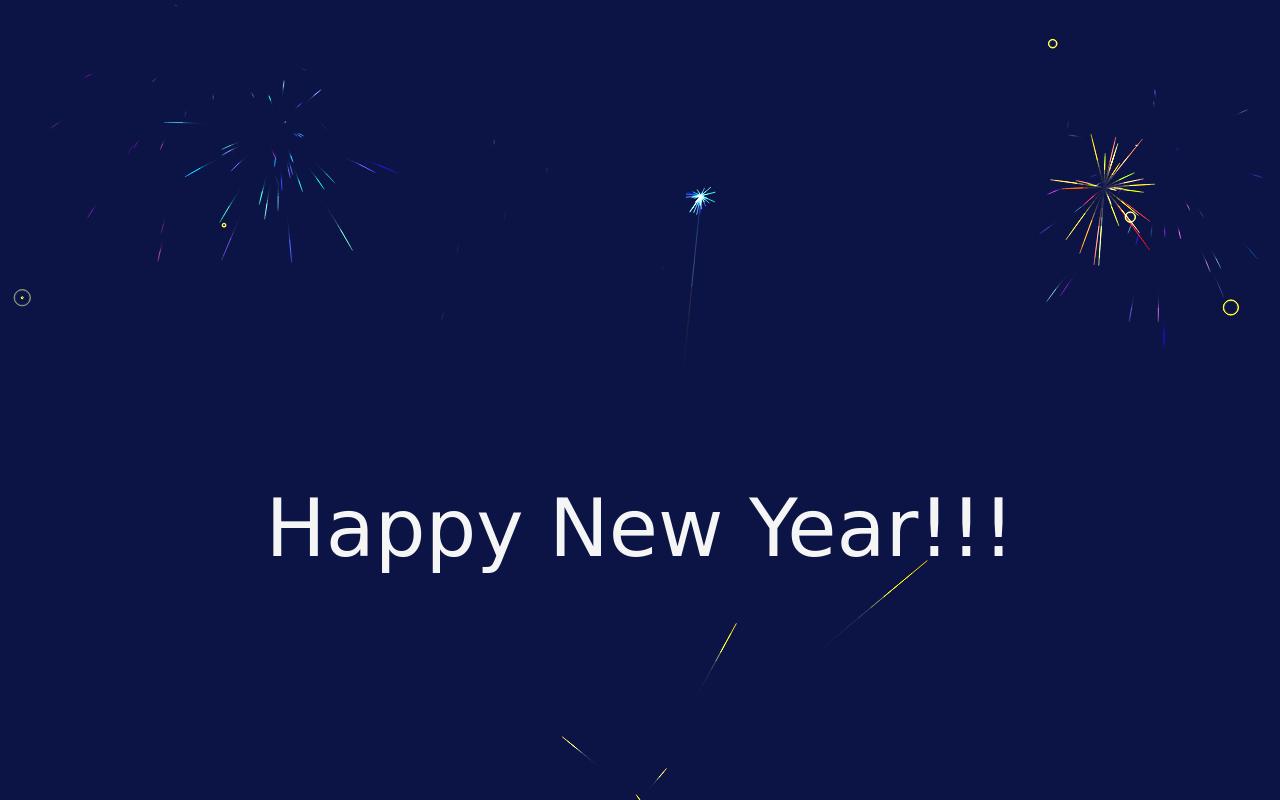
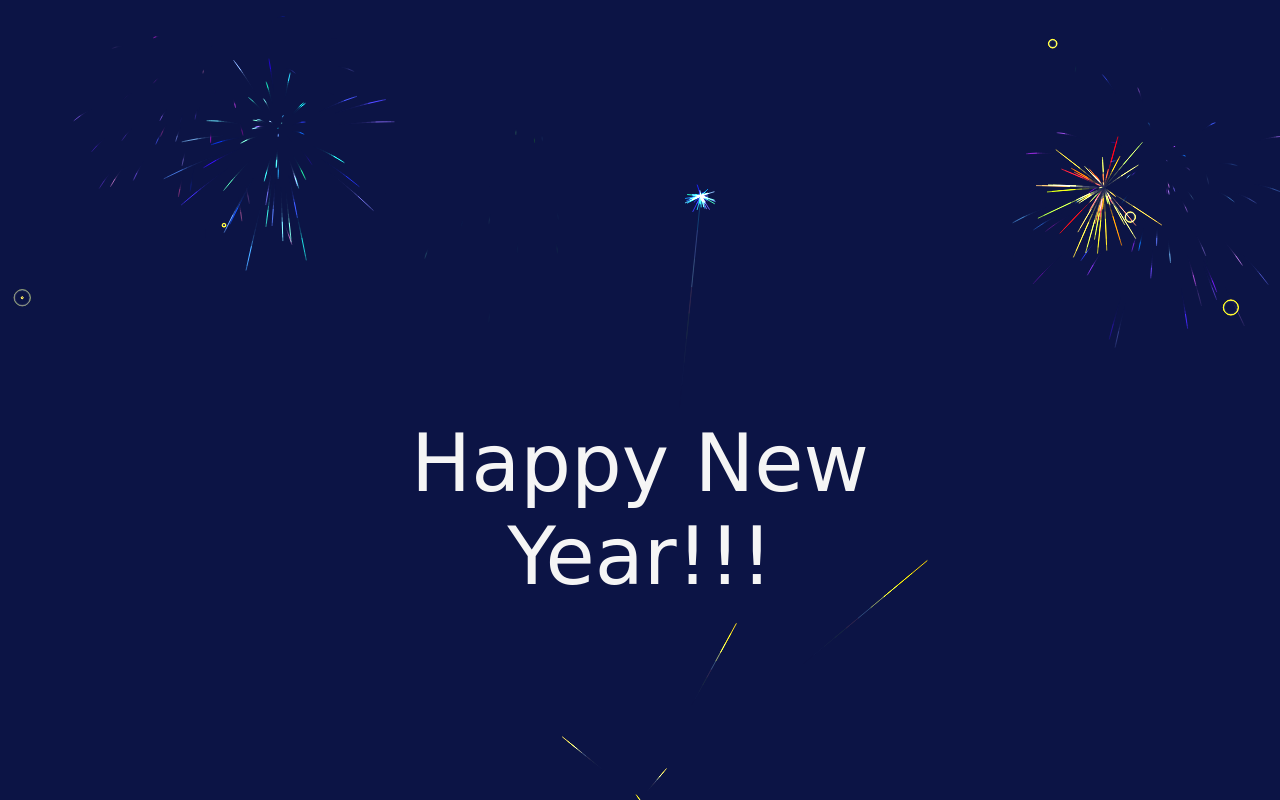
Before and after one commit to IngZhe98/firework2022, a plain HTML site: page index.html in a window 1280 px wide. Drawn offline with Linux system fonts and the light colour scheme; a web font is replaced by a local one.

Commit message:
Add files via upload

```diff
--- a/index.html
+++ b/index.html
@@ -9,14 +9,13 @@
   function gtag(){dataLayer.push(arguments);}
   gtag('js', new Date());
 
-  gtag('config', 'UA-186875127-1');
 </script><link rel='stylesheet' href='https://fonts.googleapis.com/css2?family=Andika+New+Basic&amp;display=swap'><link rel="stylesheet" href="./style.css">
 
 </head>
 <body>
 <!-- partial:index.partial.html -->
 <!-- Please view with code sections collapsed or in full screen view on mobile devices for best display -->
-<canvas id="canvas">This browser does not support canvas.</canvas>
+<div><canvas id="canvas">This browser does not support canvas.</canvas>
 
 <h1 class="title">2022</h1>
 
@@ -39,6 +38,7 @@
 		<div id="s-lbl" class="cdi-lbl">SECONDS</div>
 	</div>
 </div>
+</div>
 <!-- partial -->
   <script  src="./script.js"></script>
 
--- a/script.js
+++ b/script.js
@@ -1,7 +1,9 @@
+// Play Sound
+var audio = new Audio('sounds/explosion0');
 // Set date
 var countdownDate = new Date(
 	// "January 1, 2022 00:00:00"
-	"December 30, 2021 19:14:00"
+	"December 30, 2021 21:04:00"
 ).getTime(); /* hrs: min: sec */
 
 // Update the count down every 1 second
@@ -241,7 +243,8 @@ Particle.prototype.draw = function () {
 
 // create particle group & explosion
 function createParticles(x, y) {
-	var particleCount = 30; // increase the particle count for a bigger explosion
+	var particleCount = 50; // increase the particle count for a bigger explosion
+	audio.play();
 	while (particleCount--) {
 		particles.push(new Particle(x, y));
 	}
--- a/style.css
+++ b/style.css
@@ -33,7 +33,7 @@ canvas {
 	left: 50%;
 	transform: translate(-50%, -70%);
 	text-align: justify;
-	width: 90%;
+	width: 50%;
 	text-align: center;
 }
 #countdown-box:after {
```
Also changed, not shown: 3 other files.
